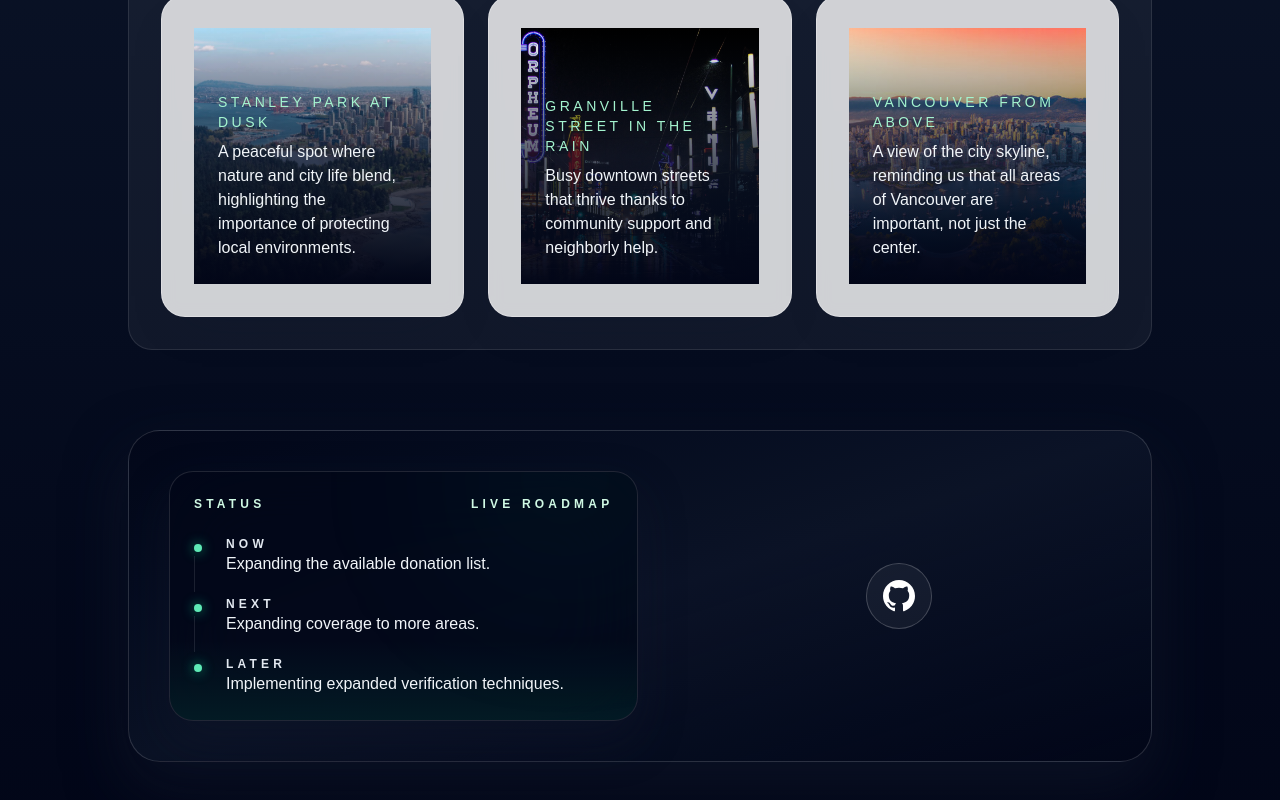
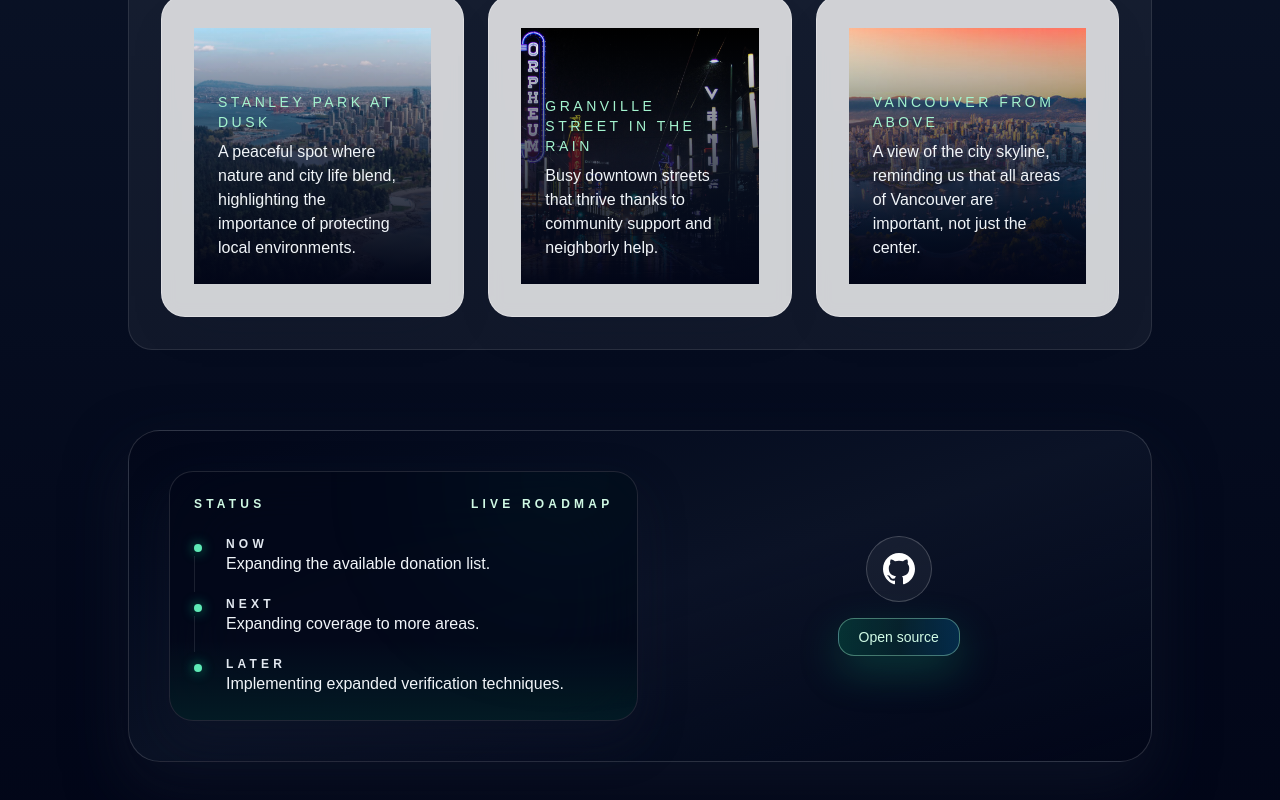
Before and after one commit to gmook9/helpingCanada, a Next.js app: page /mission in a window 1280 px wide. Shown: the part 1683-2483 px from the top of the page. Built offline with nearby package versions, Linux system fonts and the light colour scheme.

Commit message:
removed hover

```diff
--- a/src/app/mission/page.tsx
+++ b/src/app/mission/page.tsx
@@ -301,7 +301,7 @@ export default function MissionPage() {
               </div>
               </div>
             </div>
-            <div className="flex items-center justify-center">
+            <div className="flex flex-col items-center justify-center space-y-4">
               <Link
           href="https://github.com/gmook9/helpingCanada"
           target="_blank"
@@ -322,6 +322,9 @@ export default function MissionPage() {
             />
           </svg>
               </Link>
+                <div className="rounded-2xl border border-emerald-200/40 bg-gradient-to-r from-emerald-500/20 via-emerald-400/10 to-sky-500/20 px-5 py-2 text-center text-sm text-emerald-100 shadow-[0_15px_40px_rgba(16,185,129,0.25)] transition">
+                Open source
+                </div>
             </div>
             </div>
             </section>
```
